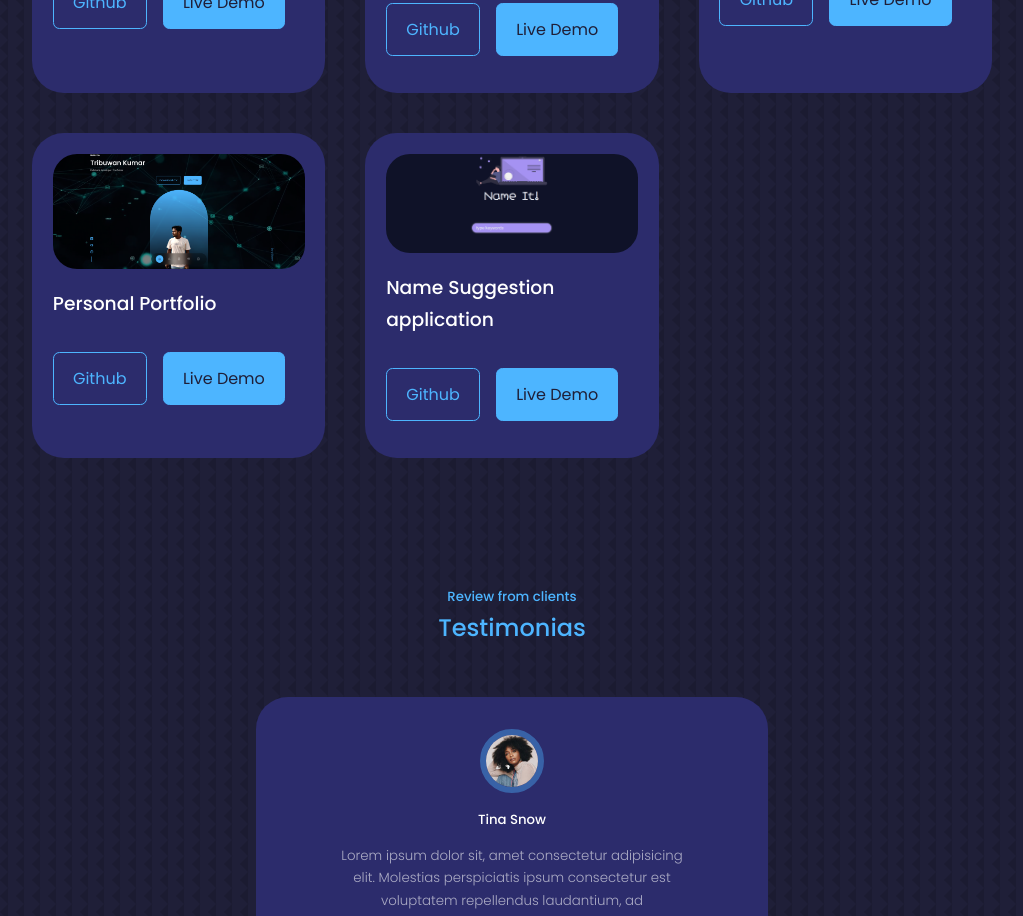
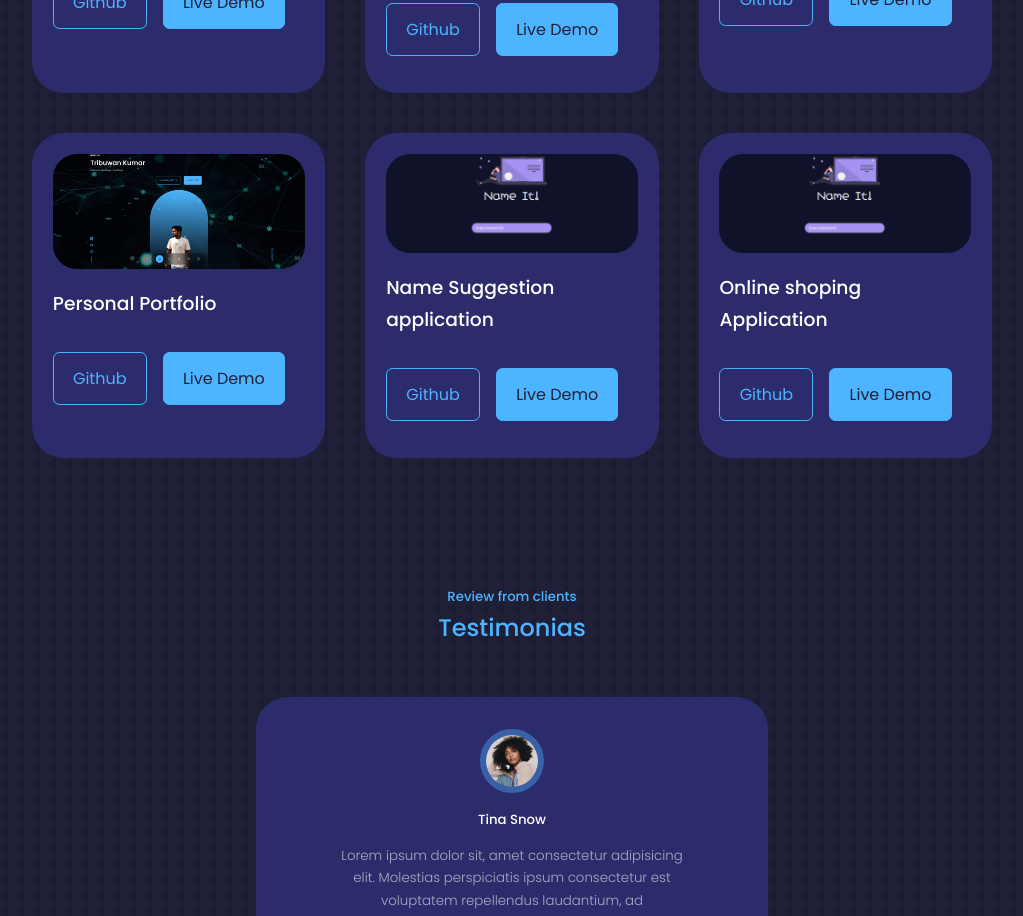
Before and after one commit to tribanj/newPortfolioDesign, a React (Create React App) app: page / in a window 1280 px wide. Shown: the part 3640-4556 px from the top of the page, without its empty margins (128-1151 px from the left). Built offline with nearby package versions, Linux system fonts and the light colour scheme.

Commit message:
one another project is added

```diff
--- a/src/components/portfolio/Portfolio.jsx
+++ b/src/components/portfolio/Portfolio.jsx
@@ -65,6 +65,13 @@ const data = [
     github: "https://github.com/tribanj",
     demo: "https://name-suggesting-application.netlify.app/",
   },
+  {
+    id: 9,
+    image: IMG8,
+    title: "Online shoping Application",
+    github: "https://github.com/tribanj",
+    demo: "https://electricworld.netlify.app/",
+  },
 ];
 
 const Portfolio = () => {
```
Also changed, not shown: src/assets/shoping app.png (added).
